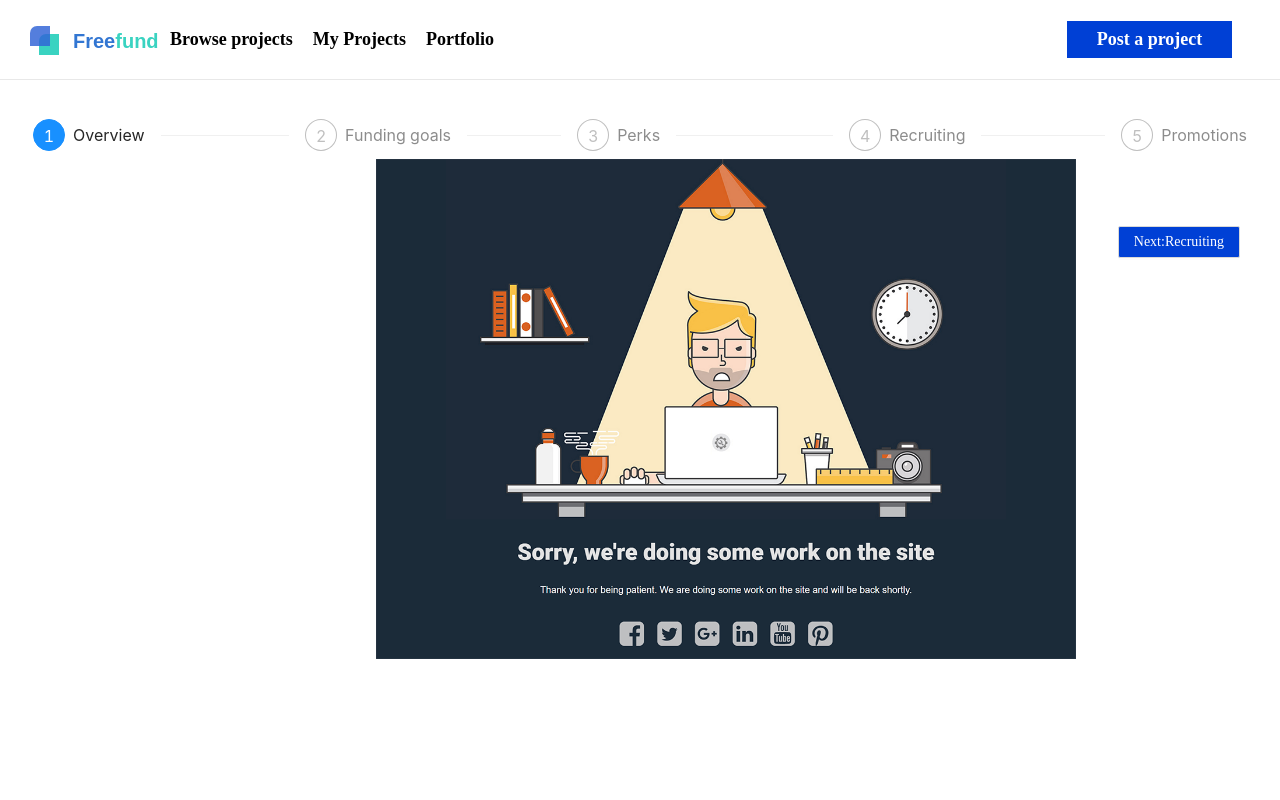
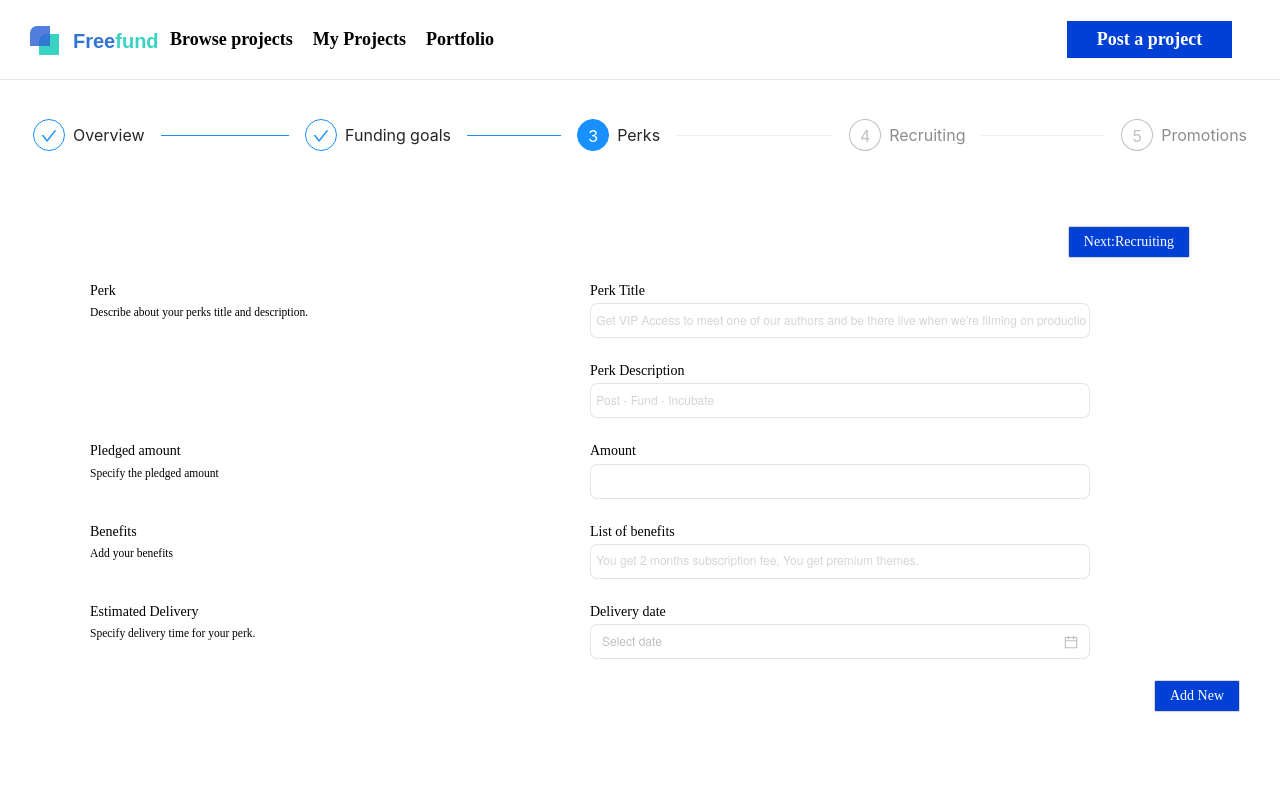
Before and after one commit to Inbarasankumar/FreeFund, a React (Create React App) app: page /perks in a window 1280 px wide. Shown: the top 800 px of the page. Built offline with nearby package versions, Linux system fonts and the light colour scheme.

Commit message:
FundingGoals perks design

```diff
--- a/src/components/FundingGoals/index.jsx
+++ b/src/components/FundingGoals/index.jsx
@@ -8,14 +8,16 @@ class FundingGoals extends Component{
 
     state={
         amount: 0,
-        nextStep : 0,
+        nextStep : 1,
         disable : false,
     }
 
     handleOnClick = () =>{
-        this.setState((state,props)=>({nextStep:state.nextStep+1 , disable:true}));
+
+        // this.setState((state,props)=>({nextStep:state.nextStep+1 , disable:true}),() => {
+        //     this.props.history.push('/perks');});
+        console.log(this.state);
         this.props.history.push('/perks');
-        console.log(this.state)
     }
     handleOnChange=(e)=>{
         this.setState({
@@ -23,6 +25,7 @@ class FundingGoals extends Component{
         });
     }
     render(){
+
         return(
                   <>
                   <StepsHeader nextStep={this.state.nextStep}></StepsHeader>
@@ -64,7 +67,7 @@ the gist of your project.</label>
                     <label>Freefund fee: 5%</label>
                     </Col>
                     <Col span={3} offset={4}>
-                    <label>$ 100</label>
+                    <label style={{fontSize:'18px'}}>$ 100</label>
                     </Col>
                     </Row>
                 </Col>
@@ -79,7 +82,7 @@ the gist of your project.</label>
                     <label>Processing fee: 2%</label>
                     </Col>
                     <Col span={3} offset={4}>
-                    <label>$ 100</label>
+                    <label style={{fontSize:'18px'}}>$ 100</label>
                     </Col>
                     </Row>
                 </Col>
@@ -91,10 +94,10 @@ the gist of your project.</label>
                 <Col span={10} offset={4} >
                 <Row>
                         <Col span={6}>
-                    <label>Total goal amount:</label>
+                    <label >Total goal amount:</label>
                     </Col>
                     <Col span={3} offset={4}>
-                    <label>$ 200</label>
+                    <label style={{color:'#3179ce',fontSize:'20px'}}>$ 200</label>
                     </Col>
                     </Row>
                 </Col>
--- a/src/components/Overview/index.jsx
+++ b/src/components/Overview/index.jsx
@@ -23,12 +23,15 @@ class Overview extends Component{
         }
 
 
-    handleOnClick = (e) =>{
+    handleOnClick = () =>{
+
         console.log('handle click state')
-        this.setState({nextStep:1 , disable:true});
+        // this.setState(state=>{ return {
+        //     nextStep:state.nextStep+1 , disable:true}},() => {
+        //     this.props.history.push('/funding');});
         this.props.history.push('/funding');
         //this.setState({disable:true})
-        console.log(this.state)
+
     }
     handleOnChange=(e)=>{
         this.setState({
@@ -47,7 +50,7 @@ class Overview extends Component{
                   <div className="water-text">65% projects are highly funded by this content</div>
                 </Col>
                 <Col span={8} >
-                <Button type="primary" disabled={this.state.disable} onClick={()=>this.handleOnClick()}>Next:Funding</Button>
+                <Button type="primary"  onClick={this.handleOnClick}>Next:Funding</Button>
 
                 </Col>
             </Row>
--- a/src/components/Perks/index.jsx
+++ b/src/components/Perks/index.jsx
@@ -1,36 +1,160 @@
 import React, { Component } from 'react';
 
-import {Row, Col , Button} from 'antd';
+import {Row, Col , Button , DatePicker , Card} from 'antd';
 import StepsHeader from '../stepsHeader';
-import Under from '../../assets/Under Construction.png';
+import './perks.scss';
 
 class Perks extends Component {
     state={
 
-        nextStep : 0,
+        nextStep : 2,
         disable : false,
+        perks:[],
+        perkTitle:'',
+        perkDescription:'',
+        amount : '',
+        benefits:'',
+        delivery:''
+    }
+    onChange = (date,dateString) =>{
+       this.setState({delivery: dateString})
+        console.log(date, dateString);
     }
     handleOnClick = () =>{
-        this.setState((state,props)=>({nextStep:state.nextStep+1 , disable:true}));
-        this.props.history.push('/recruiting');
+        // this.setState((state,props)=>({nextStep:state.nextStep+1 , disable:true}),() => {
+        //     this.props.history.push('/recruiting');});
+            this.props.history.push('/recruiting');
         console.log(this.state)
     }
+    handleOnChange=(e)=>{
+        this.setState({
+            [e.target.name]: e.target.value
+        });
+    }
+
+    handleOnClickNew= async () =>{
+
+        const perkObj = {
+            perkTitle:this.state.perkTitle,
+            perkDescription:this.state.perkDescription,
+            amount:this.state.amount
+            , benefits:this.state.benefits ,
+            delivery:this.state.delivery}
+        //const newObj = Object.create(perkObj);
+        console.log(perkObj);
+
+        await this.setState({perks:[...this.state.perks,perkObj]})
+        this.setState({perkTitle:'',perkDescription:'',amount:'',benefits:'',delivery:''})
+        console.log(this.state)
+    }
+
+    colorcreator = () =>{
+        var letters = '0123456789ABCDEF';
+        var color = '#';
+        for (var i = 0; i < 6; i++) {
+          color += letters[Math.floor(Math.random() * 16)];
+        }
+        return color;
+    }
     render(){
+        const {perks} = this.state;
+
+
         return(
             <>
             <StepsHeader nextStep={this.state.nextStep}></StepsHeader>
             <div className="content">
       <Row>
+          <Col span={8} >
+
+              <Row gutter={16}>
+              {perks.map((perk)=>{
+                  console.log(perk)
+                  return <Col span={8}><Card title={perk.perkTitle} style={{borderLeftColor:this.colorcreator(),borderLeftWidth:'thick'}} bordered> </Card> </Col>
+              })}
+      {/* <Col span={8}>
+        <Card title="Card title" bordered >
+
+        </Card>
+      </Col>
+      <Col span={8}>
+      <Card title="Card title" bordered>
+
+          </Card>
+      </Col>
+      <Col span={8}>
+      <Card title="Card title" bordered>
+
+          </Card>
+      </Col> */}
+    </Row>
+
+
+          </Col>
+          <Col span={8} offset={7}>
+          <Button onClick={this.handleOnClick}>Next:Recruiting</Button>
+
+          </Col>
+      </Row>
+      <Row >
+                <Col span={6} offset={1}>
+                    <label>Perk</label>
+                    <label style={{fontSize: '11.5px'}}>Describe about your perks title and description.</label>
+                </Col>
+                <Col span={10} offset={4} >
+                    <label>Perk Title</label>
+                    <input type="text" name="perkTitle" placeholder=" Get VIP Access to meet one of our authors and be there live when we’re filming on production."
+                    value={this.state.perkTitle} onChange={this.handleOnChange}></input>
+                </Col>
+                </Row>
+                <Row >
+                <Col span={6} offset={1}>
+
+                </Col>
+                <Col span={10} offset={4} >
+                    <label>Perk Description</label>
+                    <input type="text" name="perkDescription" placeholder=" Post - Fund - Incubate" value={this.state.perkDescription} onChange={this.handleOnChange}></input>
+                </Col>
+                </Row>
+                <Row >
+                <Col span={6} offset={1}>
+                    <label>Pledged amount</label>
+                    <label style={{fontSize: '11.5px'}}>Specify the pledged amount</label>
+                </Col>
+                <Col span={10} offset={4} >
+                    <label>Amount</label>
+                    <input type="text" name="amount" value={this.state.amount} onChange={this.handleOnChange}></input>
+                </Col>
+                </Row>
+                <Row >
+                <Col span={6} offset={1}>
+                    <label>Benefits</label>
+                    <label style={{fontSize: '11.5px'}}>Add your benefits</label>
+                </Col>
+                <Col span={10} offset={4} >
+                    <label>List of benefits</label>
+                    <input type="text" name="benefits" placeholder=" You get 2 months subscription fee, You get premium themes."value={this.state.benefits} onChange={this.handleOnChange}></input>
+                </Col>
+                </Row>
+                <Row >
+                <Col span={6} offset={1}>
+                    <label>Estimated Delivery</label>
+                    <label style={{fontSize: '11.5px'}}>Specify delivery time for your perk.</label>
+                </Col>
+                <Col span={10} offset={4} >
+                    <label>Delivery date</label>
+                    <DatePicker onChange={(date, dateString)=>this.onChange(date,dateString)} />
+                </Col>
+                </Row>
+                <Row>
           <Col span={8} offset={8}>
 
           </Col>
           <Col span={8} >
-          <Button onClick={this.handleOnClick}>Next:Recruiting</Button>
+          <Button onClick={this.handleOnClickNew}>Add New</Button>
 
           </Col>
       </Row>
-      <img src={Under} style={{width:'700px',height:'500px', marginLeft:'336px',position:'relative',bottom:'120px'}} alt="Under Contruction"></img>
-
           </div>
           </>
         )
--- /dev/null
+++ b/src/components/Perks/perks.scss
@@ -0,0 +1,11 @@
+.Rectangle-box {
+    width: 140px;
+    height: 60px;
+    box-shadow: 0 3px 6px 0 rgba(0, 0, 0, 0.16);
+    background-color: #ffffff;
+    align-content: center;
+}
+
+.ant-card-body{
+    display: none;
+}
--- a/src/components/Promotions/index.jsx
+++ b/src/components/Promotions/index.jsx
@@ -6,7 +6,7 @@ import Under from '../../assets/Under Construction.png';
 
 class Promotions extends Component {
     state={
-        nextStep : 0,
+        nextStep : 4,
         disable : false,
     }
     handleOnClick = () =>{
--- a/src/components/Recruiting/index.jsx
+++ b/src/components/Recruiting/index.jsx
@@ -6,11 +6,12 @@ import Under from '../../assets/Under Construction.png';
 
 class Recruiting extends Component {
     state={
-        nextStep : 0,
+        nextStep : 3,
         disable : false,
     }
     handleOnClick = () =>{
-        this.setState((state,props)=>({nextStep:state.nextStep+1 , disable:true}));
+        // this.setState((state,props)=>({nextStep:state.nextStep+1 , disable:true}),() => {
+        //     this.props.history.push('/promotions');});
         this.props.history.push('/promotions');
         console.log(this.state)
     }
--- a/src/components/stepsHeader/index.jsx
+++ b/src/components/stepsHeader/index.jsx
@@ -67,10 +67,10 @@ class StepsHeader extends React.Component {
   }
 
   render() {
-    const { current } = this.state;
+
     return (
       <div className="rectangle">
-        <Steps current={current} >
+        <Steps current={this.props.nextStep} >
           {steps.map(item => (
             <Step key={item.title} title={item.title}/>
           ))}
```
